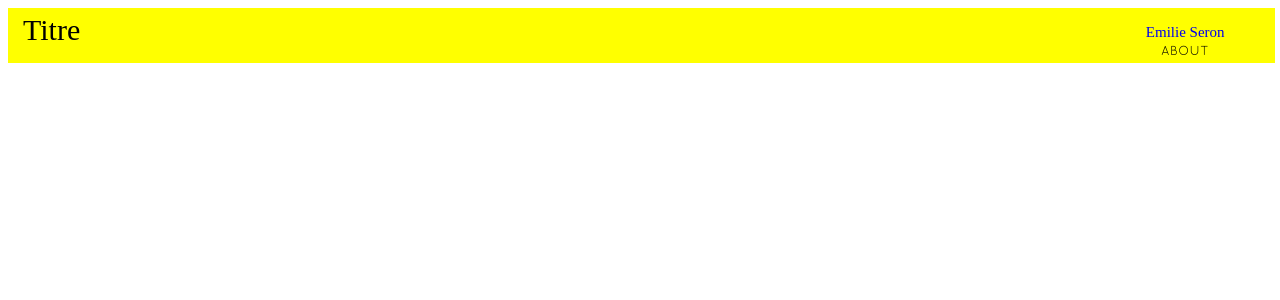
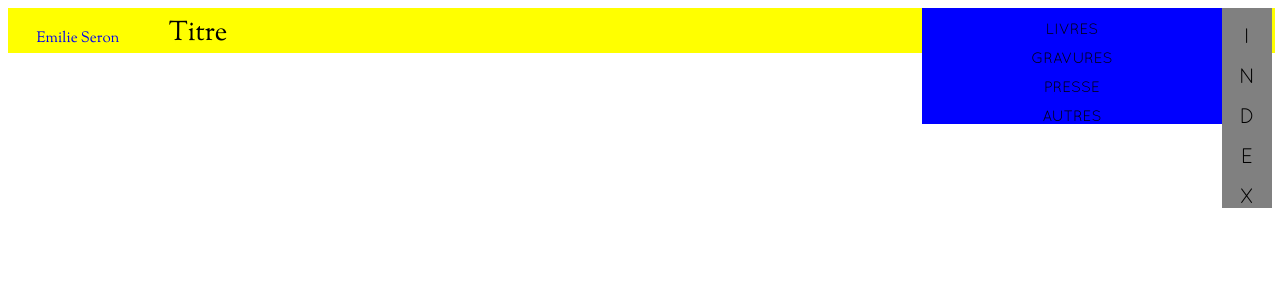
Before and after one commit to pierremarc/emilie-seron, a PHP site: page /css/layout-test.html in a window 1280 px wide. Shown: the top 300 px of the page. Run offline with PHP 8.4, Linux system fonts and the light colour scheme.

Commit message:
atfontface résolu et début d'index

```diff
--- a/css/layout-test.html
+++ b/css/layout-test.html
@@ -13,15 +13,34 @@
 
 <div id="header">
 
+    <div id="name-box">
+        <a class="name-link" href="http://emilieseron.ultra-book.com/">Emilie Seron</a>
+    </div>
+
     <div id="titre-box">
         <div class="job">Titre</div>
     </div>
 
-     <div id="name-box">
-        <a class="name-link" href="http://emilieseron.ultra-book.com/">Emilie Seron</a>
-        <span class="about-link"> about</span>
+    <div id="about-box">
+        <p class="about-link">about</p>
     </div>
 
+</div>
 
 
+<div id="onglet-index-box">
+        <div class="onglet-txt">I</div>
+        <div class="onglet-txt">N</div>
+        <div class="onglet-txt">D</div>
+        <div class="onglet-txt">E</div>
+        <div class="onglet-txt">X</div>
+     </div>
+
 </div>
+
+<div id="index-box">
+            <div class="index-parts">Livres</div>
+            <div class="index-parts">Gravures</div>
+            <div class="index-parts">Presse</div>
+            <div class="index-parts">Autres</div>
+</div>
--- a/css/styles.css
+++ b/css/styles.css
@@ -9,10 +9,13 @@ Version: 0000
 xxx
 .
 */
+html {
+    font-size: 100%;
+}
 
 @font-face {
-    font-family: Goud;
-    src: url("./EBGaramond-Regular.ttf") format('truetype');
+    font-family: Sorts Mill Goudy;
+    src: url("./GoudyStM-webfont.ttf");
 }
 @font-face {
     font-family: Quick;
@@ -24,7 +27,7 @@ xxx
 *  border: 0px;
 *  margin: 0;
 *  padding: 0px;
-*  font-family: Goud, Nimbus Roman, serif;
+*  font-family: Sorts Mill Goudy;
 *  color: black;
 }
 ul, li {
@@ -46,43 +49,46 @@ a{
     position: absolute;
     z-index:100;
     background-color:yellow;
-    margin-top: 0px;
-    margin-left: 0px;
-    margin-right: 0px;
     margin-bottom: 15px;
     width: 99%;
-    height: 55px;
-}
-
-#titre-box {
-    float: left;
-    width: 200px;
-    margin-left: 15px;
-    margin-top:5px;
-}
-.job {
-    font-family: Goud, serif;
-    font-size: 30px;
-    text-decoration: none;
+    height: 45px;
+    z-index:-1;
 }
 
 #name-box {
-    float: right;
-    width: 120px;
-    margin-right: 30px;
-    margin-top:15px;
+    float: left;
+    width: 110px;
+    margin-left: 15px;
+    margin-top:20px;
     text-align : center;
-
 }
 .name-link {
-    font-family: Goud;
+    font-family: Sorts Mill Goudy;
     font-size: 15px;
     text-decoration: none;
 }
 
+#titre-box {
+    position: absolute;
+    width: 30%;
+    margin-top: 10px;
+}
+.job {
+    font-family: Sorts Mill Goudy;
+    font-size: 27px;
+    text-align: center;
+}
+
+
+#about-box {
+      float: right;
+      width: 200px;
+      margin-left: 15px;
+      margin-top: 5px;
+  }
 .about-link {
     font-family: Quick, sans;
-    font-size: 13px;
+    font-size: 15px;
     text-transform: uppercase;
     letter-spacing: 0.05em;
     text-decoration: none;
@@ -90,3 +96,33 @@ a{
 
 
 /* Index ------------------------------------------------------------- */*
+
+
+#onglet-index-box {
+    cursor:pointer;
+    float: right;
+    height: 100%;
+    width : 50px;
+    background : gray;
+}
+.onglet-txt {
+    font-family: Quick;
+    font-size: 21px;
+    text-align: center;
+    text-transform: uppercase;
+    margin-top: 20px;
+}
+#index-box {
+    float: right;
+    height: 100%;
+    width : 300px;
+    background : blue;
+}
+
+.index-parts{
+    font-family: Quick;
+    font-size: 15px;
+    text-align: center;
+    text-transform: uppercase;
+    margin-top : 15px;
+}
```
Also changed, not shown: css/GoudyStM-Italic-webfont.ttf (added), css/GoudyStM-webfont.ttf (added), css/OFLGoudyStMTT-Italic.ttf (deleted), css/OFLGoudyStMTT.ttf (deleted), 2 other files.
